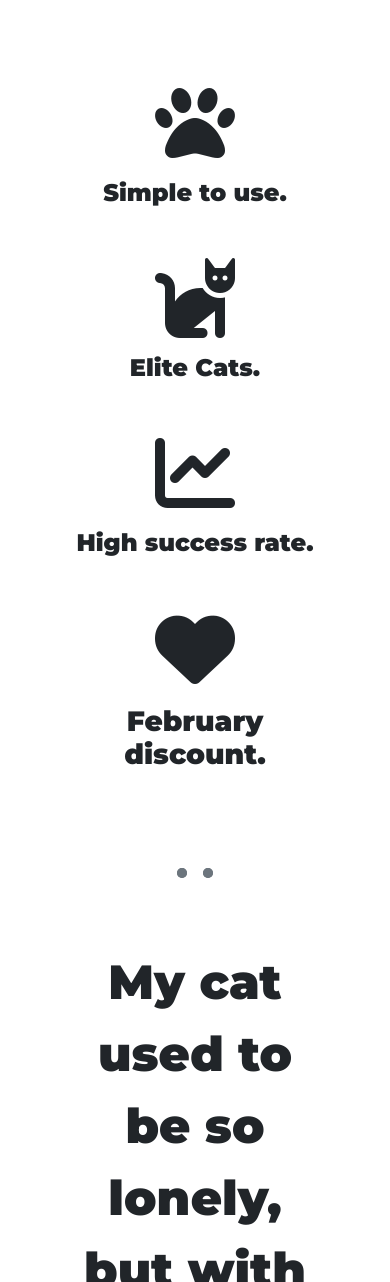
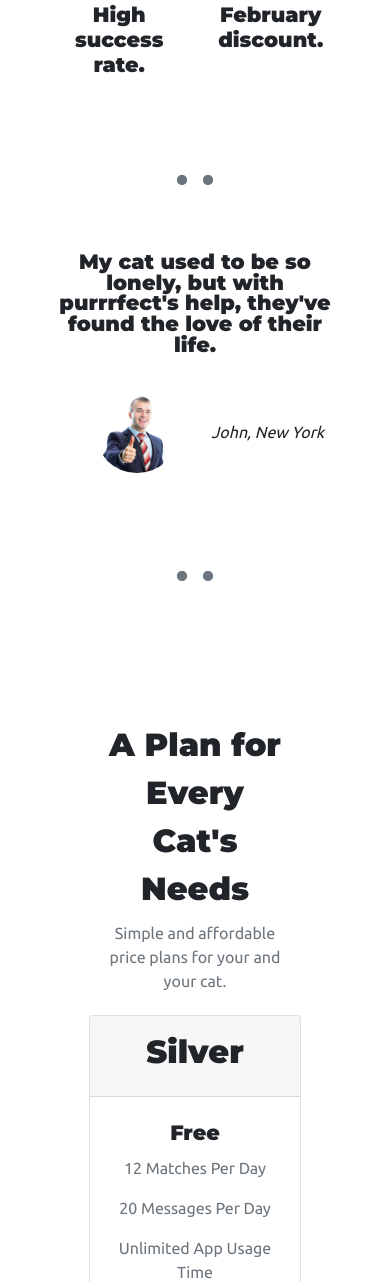
Before and after one commit to b-husein/purrrfect., a plain HTML site: page index.html in a window 390 px wide. Shown: the part 718-2000 px from the top of the page. Drawn offline with nearby package versions, Linux system fonts and the light colour scheme; a script that the page names is missing.

Commit message:
updated mobile styles

```diff
--- a/css/mobile.css
+++ b/css/mobile.css
@@ -1,8 +1,32 @@
 @media (max-width: 1000px) {
+  .main-heading {
+    font-size: 2rem;
+  }
+
+  .section-headings {
+    font-size: 2rem;
+  }
+
   #title {
     text-align: center;
   }
   .title-img {
     display: none;
   }
+
+  .icons {
+    font-size: 2rem;
+  }
+  .feature-titles {
+    font-size: 1.3rem;
+  }
+
+  .testimonial-text {
+    font-size: 1.3rem;
+    line-height: 1;
+  }
+
+  .pricing-text {
+    font-size: 1.3rem;
+  }
 }
--- a/index.html
+++ b/index.html
@@ -87,27 +87,27 @@
     <section id="features">
       <div class="container-fluid">
         <div class="row">
-          <div class="feature-box col-lg-3">
+          <div class="feature-box col-lg-3 col-md-6 col-6">
             <i class="icons fas fa-paw fa-5x"></i>
             <h3 class="feature-titles">Simple to use.</h3>
             <!-- <p>So simple to use, even your cat could do it.</p> -->
           </div>
 
-          <div class="feature-box col-lg-3">
+          <div class="feature-box col-lg-3 col-md-6 col-6">
             <i class="icons fas fa-cat fa-5x"></i>
             <h3 class="feature-titles">Elite Cats.</h3>
             <!-- <p>Only the most elegant breed.</p> -->
           </div>
 
-          <div class="feature-box col-lg-3">
+          <div class="feature-box col-lg-3 col-md-6 col-6">
             <i class="icons fas fa-chart-line fa-5x"></i>
             <h3 class="feature-titles">High success rate.</h3>
             <!-- <p>Your cat will find love for all "9 lives".</p> -->
           </div>
 
-          <div class="feature-box col-lg-3">
+          <div class="feature-box col-lg-3 col-md-6 col-6">
             <i class="icons fas fa-heart fa-5x"></i>
-            <h3>February discount.</h3>
+            <h3 class="feature-titles">February discount.</h3>
             <!-- <p>40% Discount Every February.</p> -->
           </div>
         </div>
@@ -181,7 +181,9 @@
       <div class="row">
         <div class="pricing-col col-lg-4 col-md-6">
           <div class="card">
-            <div class="card-header"><h3>Silver</h3></div>
+            <div class="card-header">
+              <h3 class="section-headings">Silver</h3>
+            </div>
             <div class="card-body">
               <h2 class="pricing-text">Free</h2>
               <p>12 Matches Per Day</p>
@@ -199,7 +201,9 @@
 
         <div class="pricing-col col-lg-4 col-md-6">
           <div class="card">
-            <div class="card-header"><h3>Gold</h3></div>
+            <div class="card-header">
+              <h3 class="section-headings">Gold</h3>
+            </div>
             <div class="card-body">
               <h2 class="pricing-text">$29 / mo</h2>
               <p>Unlimited Matches</p>
@@ -217,7 +221,9 @@
 
         <div class="pricing-col col-lg-4 col-md-12">
           <div class="card">
-            <div class="card-header"><h3>Platinum</h3></div>
+            <div class="card-header">
+              <h3 class="section-headings">Platinum</h3>
+            </div>
             <div class="card-body">
               <h2 class="pricing-text">$49 / mo</h2>
               <p>Pirority Listing</p>
```
